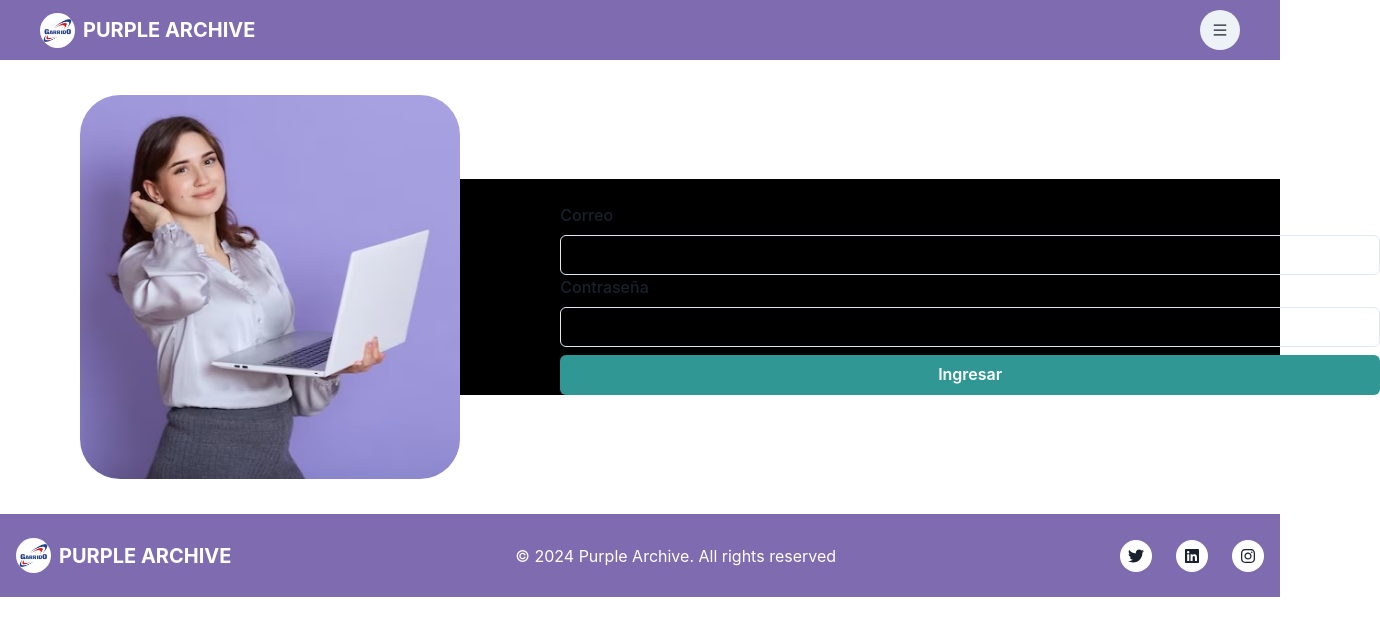
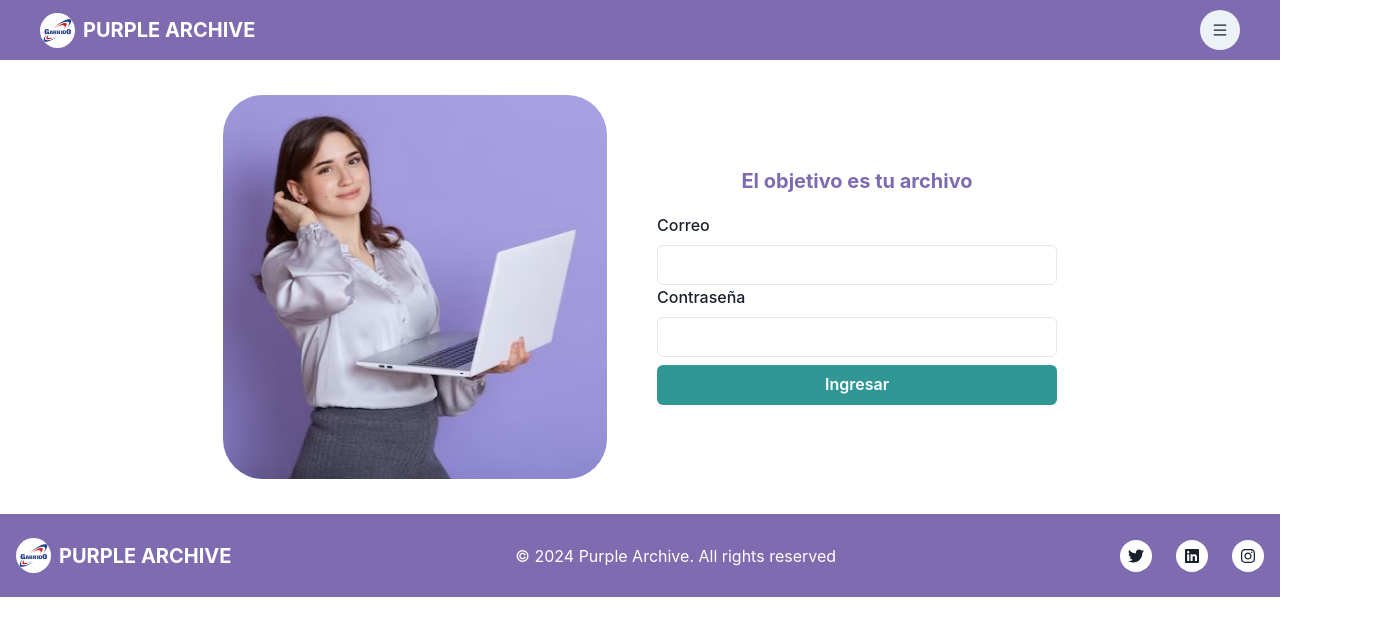
Before and after one commit to Myself2903/archivist-app, a React (Vite) app in the folder archivistas-app/: page /login in a window 1280 px wide. Shown: the top 636 px of the page, 1380 px wide, since content can reach past the window. Built offline with nearby package versions, Linux system fonts and the light colour scheme.

Commit message:
Login Is finally done

```diff
--- a/archivistas-app/src/Pages/LoginPage.jsx
+++ b/archivistas-app/src/Pages/LoginPage.jsx
@@ -1,105 +1,134 @@
-import { useState } from 'react'
-import { useNavigate } from 'react-router'
-import axios from "axios"
-import NavigationAndFooter from '../layout/NavigationAndFooter'
-import { Button, Flex, FormControl, FormHelperText, FormLabel, Heading, Image, Input, useBreakpointValue } from '@chakra-ui/react'
+import { useState } from "react";
+import { useNavigate } from "react-router";
+import axios from "axios";
+import NavigationAndFooter from "../layout/NavigationAndFooter";
+import {
+  Button,
+  Flex,
+  FormControl,
+  Box,
+  FormLabel,
+  Heading,
+  Image,
+  Input,
+  useMediaQuery,
+} from "@chakra-ui/react";
 
 export default function LoginPage() {
-	const [count, setCount] = useState(0)
-	const [emailValid, setEmailValid] = useState(true)
-	const [passwordValid, setPasswordValid] = useState(true)
+  const [count, setCount] = useState(0);
+  const [emailValid, setEmailValid] = useState(true);
+  const [passwordValid, setPasswordValid] = useState(true);
 
-	const URL = "http://127.0.0.1:8000"
-	const URL_EXTENSION = "/token"
+  const URL = "http://127.0.0.1:8000";
+  const URL_EXTENSION = "/token";
 
-	const navigate = useNavigate()
+  const navigate = useNavigate();
 
   //json structure need for query
   const [loginForm, setLoginForm] = useState({
     username: "",
-		password: ""
-	})
+    password: "",
+  });
 
   //login verification function
   const login = async (event) => {
     event.preventDefault(); //prevent page to reload
 
     if (loginForm.password == "") {
-			setPasswordValid(false)
+      setPasswordValid(false);
       return;
     }
 
     //close error message
-		setEmailValid(true)
-		setPasswordValid(true)
+    setEmailValid(true);
+    setPasswordValid(true);
 
     //API call
     await axios
       .post(URL + URL_EXTENSION, loginForm, {
         headers: {
-					'Content-Type': 'application/x-www-form-urlencoded'
-				}
+          "Content-Type": "application/x-www-form-urlencoded",
+        },
       })
-			.then(response => {
+      .then((response) => {
         //save token in local storage
         if (response.data.access_token) {
-					localStorage.setItem("auth_token", response.data.access_token)  //token
-					localStorage.setItem("auth_token_type", response.data.token_type) //token type
-					navigate(`/main_page`)
+          localStorage.setItem("auth_token", response.data.access_token); //token
+          localStorage.setItem("auth_token_type", response.data.token_type); //token type
+          navigate('/main_page');
         }
       })
       .catch((error) => {
         console.log(error, "error");
         switch (error.response.status) {
           case 400: //error invalid password
-						setPasswordValid(false)
+            setPasswordValid(false);
             break;
 
           case 404: //error user not found
-						setEmailValid(false)
+            setEmailValid(false);
             break;
 
           default:
             break;
         }
       });
-	}
+  };
+
+	const [isSmallScreen] = useMediaQuery('(max-width: 768px)');
+
 
   return (
     <NavigationAndFooter>
-			<Flex align='center' py='35' pl='20'>
-				<Image src='/OficinistaFondoMorado.jpg' alt='Secretary image' display={{ base: 'none', sm: 'block' }} borderRadius='40' boxSize="sm" />
-				<Flex direction='column' bgColor='#000000' width='80%' wrap='wrap'>
+      <Flex align="center" py="35" flexWrap="wrap" justifyContent="center">
+        {!isSmallScreen && (
+          <Image
+            src="/OficinistaFondoMorado.jpg"
+            alt="Secretary image"
+            borderRadius="40"
+            boxSize="sm"
+            mr="50px"
+          />
+        )}
+        <Box
+          width={{
+            base: "calc(100vw - 50px)",
+            sm: "calc(100vw - 100px)",
+            md: "400px",
+          }}
+          px={{ base: "25px", sm: "50px", md: "0" }}
+        >
           <Heading
-						textAlign='center'
-						color='#000000'
-						as={'h1'}
-						fontSize='20px'
+            textAlign="center"
+            color='#7f6bb0'
+			fontWeight='bold'
+            as={"h1"}
+            fontSize="20px"
+            mb="20px"
           >
             El objetivo es tu archivo
           </Heading>
-					<form onSubmit={login}>
-						<FormControl ml='100'>
+          <FormControl as="form" onSubmit={login}>
             <FormLabel>Correo</FormLabel>
             <Input
-								onChange={(e) => setLoginForm({ ...loginForm, username: e.target.value })} //save email info in hook. username is for python understanding
-								type='email' />
+              onChange={(e) =>
+                setLoginForm({ ...loginForm, username: e.target.value })
+              }
+              type="email"
+            />
             <FormLabel>Contraseña</FormLabel>
             <Input
-								onChange={(e) => setLoginForm({ ...loginForm, password: e.target.value })}//save password info in hook. username is for python understanding
-								type='password' />
-							<Button
-								mt={2}
-								colorScheme='teal'
-								type='submit'
-								width='100%'
-							>
+              onChange={(e) =>
+                setLoginForm({ ...loginForm, password: e.target.value })
+              }
+              type="password"
+            />
+            <Button mt={2} colorScheme="teal" type="submit" width="100%">
               Ingresar
             </Button>
           </FormControl>
-					</form>
-				</Flex>
+        </Box>
       </Flex>
     </NavigationAndFooter>
-	)
+  );
 }
--- a/archivistas-app/src/universal/footer/Footer.jsx
+++ b/archivistas-app/src/universal/footer/Footer.jsx
@@ -31,7 +31,8 @@ export default function Footer() {
 		<div>
 			<Container
 				as={Stack}
-				maxW={'7xl'}
+				maxW={'100%'}
+				minW={'100%'}
 				mt={0}
 				py={6}
 				direction={{ base: 'column', md: 'row' }}
```
Lines whose indentation alone changed are shown as unchanged.
